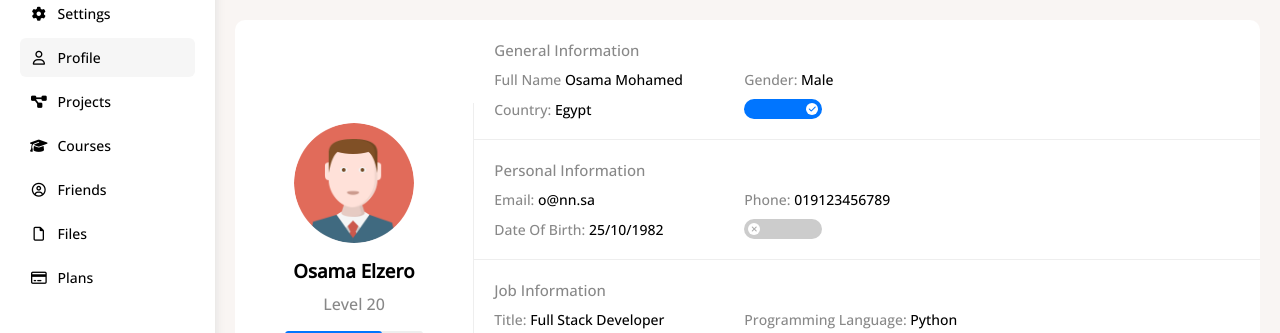
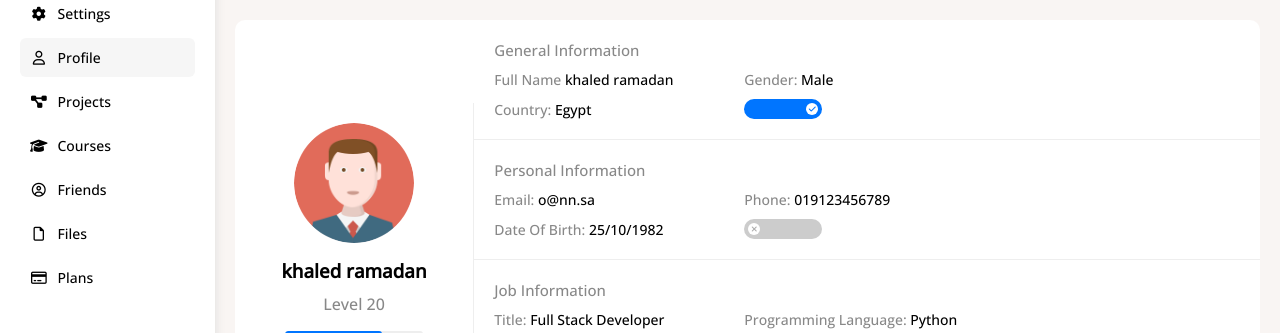
Before and after one commit to khaledra012/Dashboard, a plain HTML site: page profile.html in a window 1280 px wide. Shown: the part 145-478 px from the top of the page. Drawn offline with nearby package versions, Linux system fonts and the light colour scheme.

Commit message:
Update profile.html

```diff
--- a/profile.html
+++ b/profile.html
@@ -87,7 +87,7 @@
           <div class="overview bg-white rad-10 d-flex align-center">
             <div class="avatar-box txt-c p-20">
               <img class="rad-half mb-10" src="imgs/avatar.png" alt="" />
-              <h3 class="m-0">Osama Elzero</h3>
+              <h3 class="m-0">khaled ramadan</h3>
               <p class="c-grey mt-10">Level 20</p>
               <div class="level rad-6 bg-eee p-relative">
                 <span style="width: 70%"></span>
@@ -107,7 +107,7 @@
                 <h4 class="c-grey fs-15 m-0 w-full">General Information</h4>
                 <div class="fs-14">
                   <span class="c-grey">Full Name</span>
-                  <span>Osama Mohamed</span>
+                  <span>khaled ramadan</span>
                 </div>
                 <div class="fs-14">
                   <span class="c-grey">Gender:</span>
```
